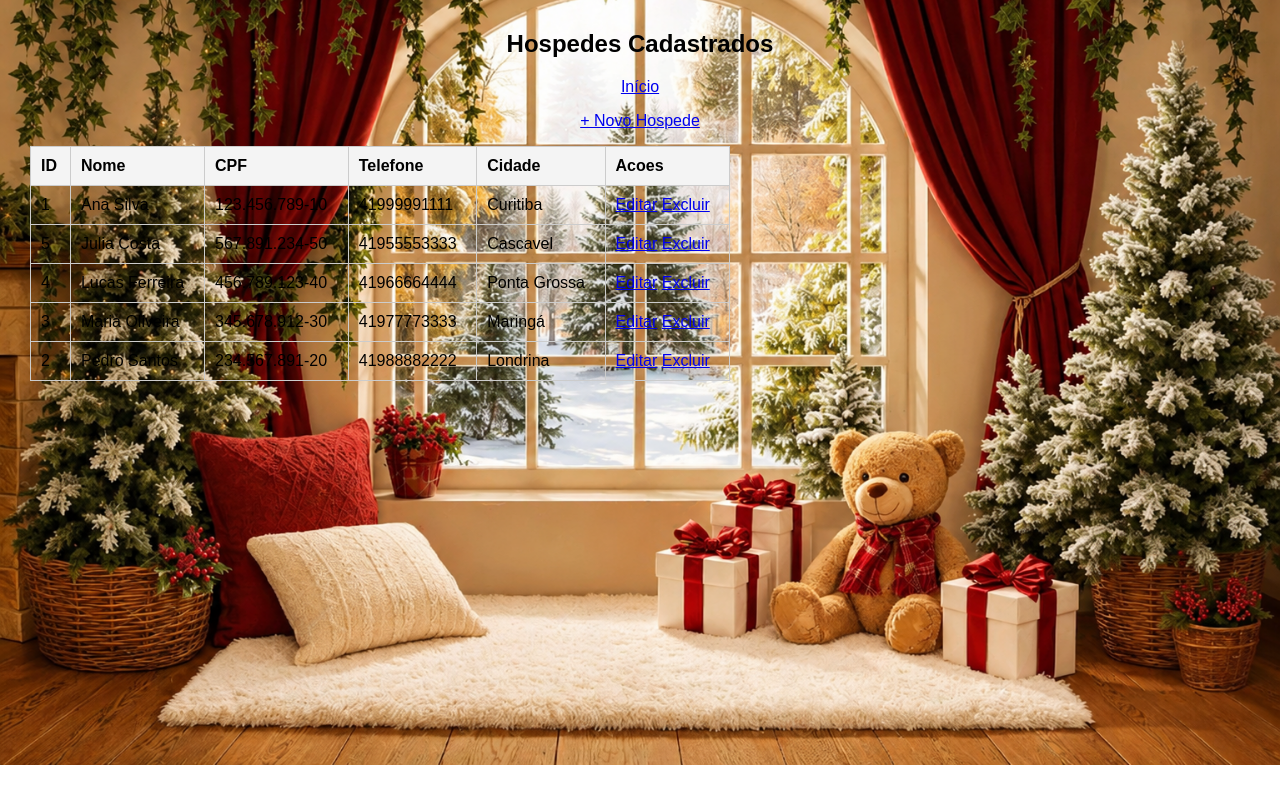
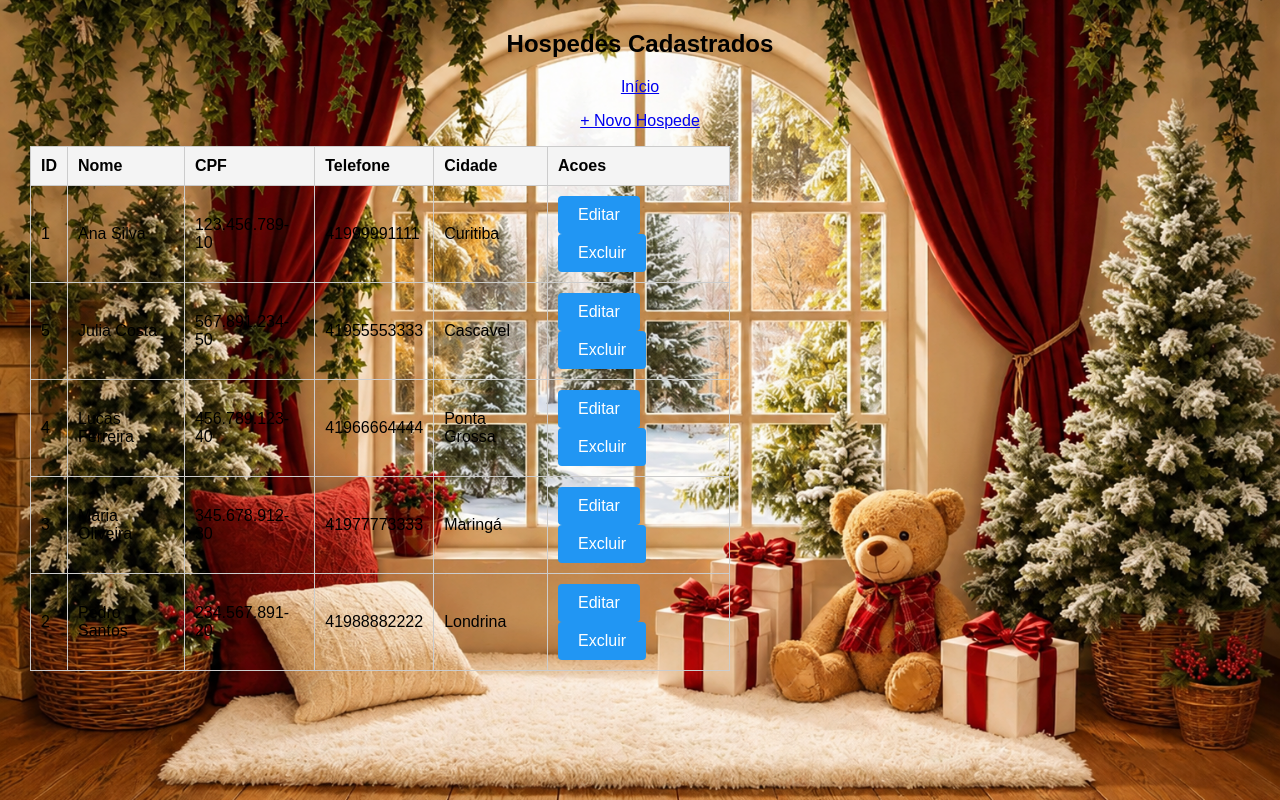
Before and after one commit to aliciatenorio/pousada_aliciabia, a PHP site: page /Hospedes/listar_hospedes.php in a window 1280 px wide. Run offline with PHP 8.4, Linux system fonts and the light colour scheme; data comes from the database, SQL or seed files in the repository.

Commit message:
Update listar_hospedes.php

```diff
--- a/Hospedes/listar_hospedes.php
+++ b/Hospedes/listar_hospedes.php
@@ -50,8 +50,8 @@ try {
                         <td><?= htmlspecialchars($hospede['telefone_hospede']) ?></td>
                         <td><?= htmlspecialchars($hospede['cidade_hospede']) ?></td>
                         <td>
-                            <a class="" href="form_hospedes.php?id=<?= (int)$hospede['codigo_hospede'] ?>">Editar</a>
-                            <a class="" href="excluir_hospedes.php?id=<?= (int)$hospede['codigo_hospede'] ?>">Excluir</a>
+                            <a class="btn btn-editar" href="form_hospedes.php?id=<?= (int)$hospede['codigo_hospede'] ?>">Editar</a>
+                            <a class="btn btn-editar" href="excluir_hospedes.php?id=<?= (int)$hospede['codigo_hospede'] ?>">Excluir</a>
 
                         </td>
                     </tr>
```
